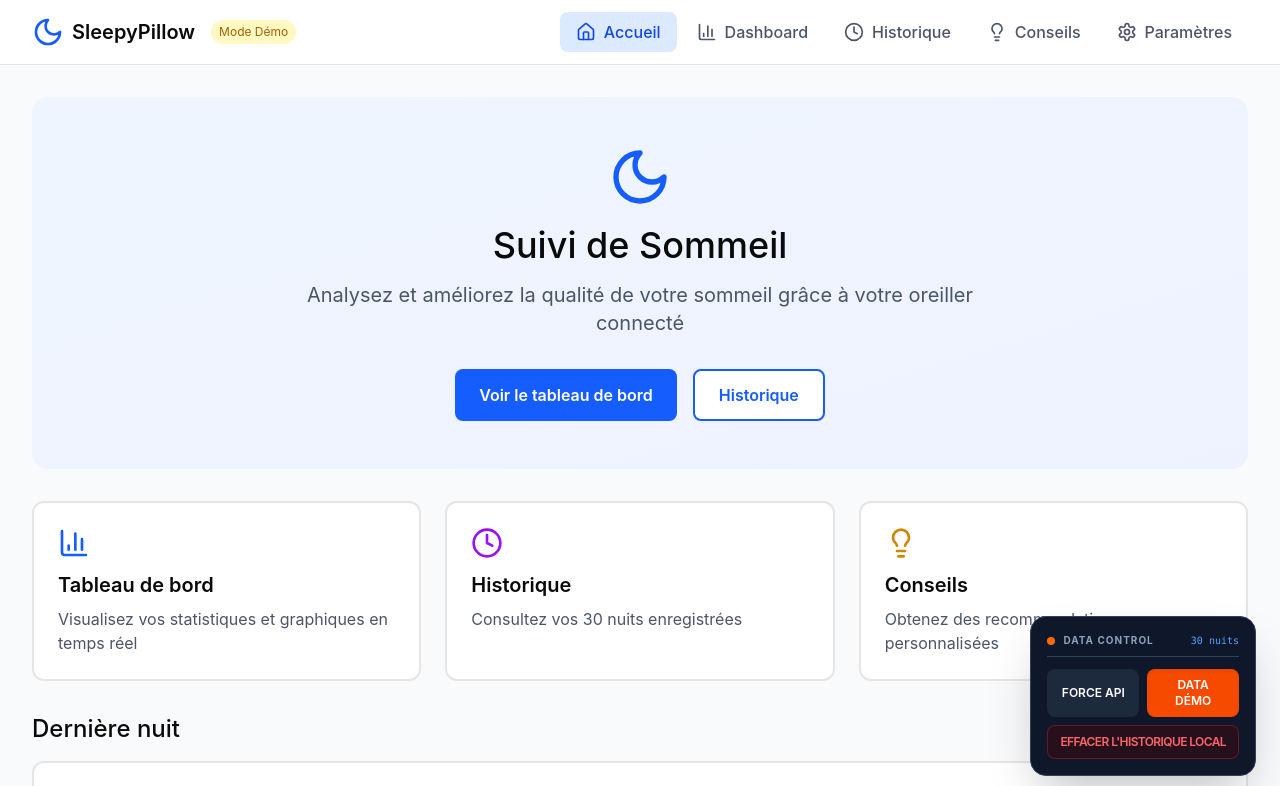
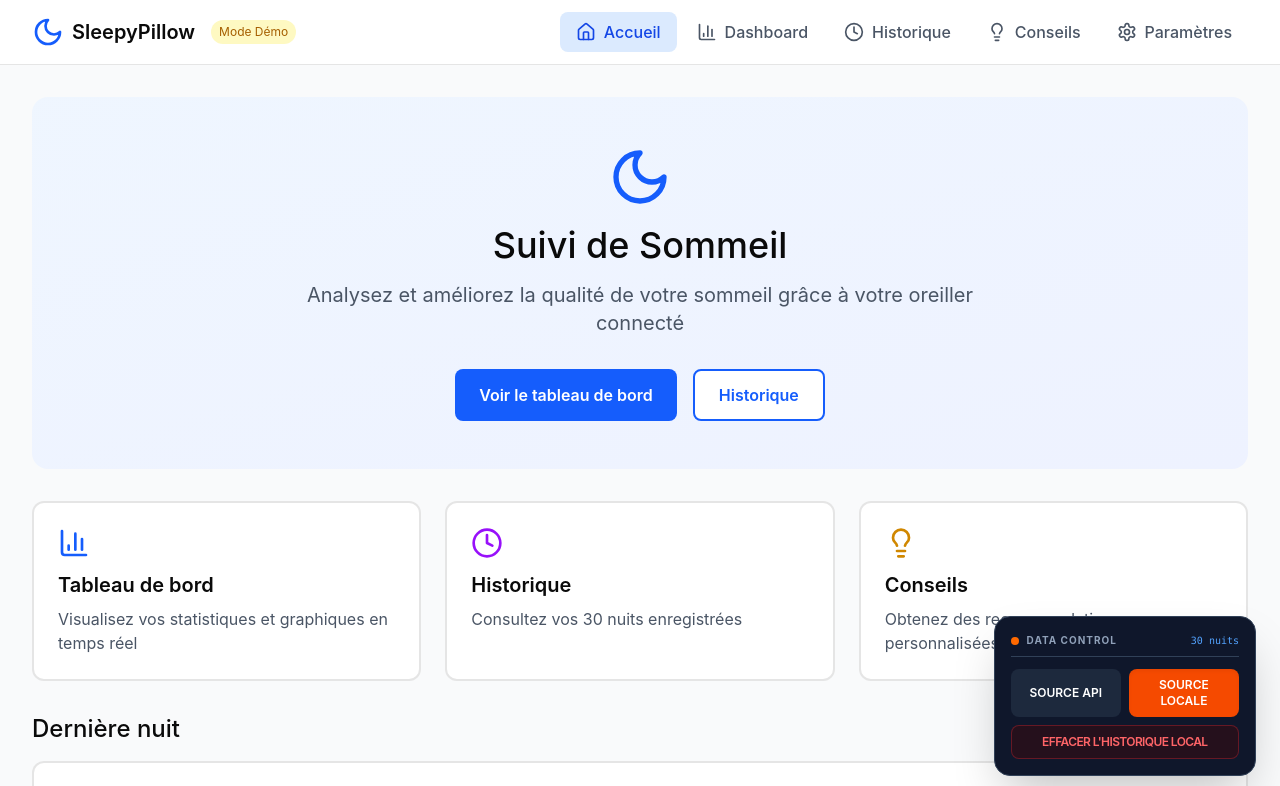
Before and after one commit to jmahot/Projet_M2_SleepyPillow_FigmaApp, a React (Vite) app: page / in a window 1280 px wide. Shown: the top 786 px of the page. Built offline with nearby package versions, Linux system fonts and the light colour scheme; no server answers.

Commit message:
refresh des datas realtime - load dynamique

```diff
--- a/src/app/App.tsx
+++ b/src/app/App.tsx
@@ -38,17 +38,30 @@ export default function App() {
 
       setSessions(prevSessions => {
         const existingIds = new Set(prevSessions.map(s => s.id));
-        const newUniqueSessions = freshSessions.filter(s => !existingIds.has(s.id));
+        const newUniqueSessions = freshSessions.filter(s => s && s.id && !existingIds.has(s.id));
 
         if (newUniqueSessions.length > 0) {
+          // 1. On prépare la nouvelle liste
+          const updatedSessions = [...newUniqueSessions, ...prevSessions];
+
+          // 2. Sauvegarde physique
+          localStorage.setItem('sleepy_sessions', JSON.stringify(updatedSessions));
+
+          // 3. MISE À JOUR VISUELLE IMMÉDIATE
+          // On prend la toute dernière session reçue
+          const latest = newUniqueSessions[0];
+
+          // Si l'utilisateur regarde la vue "Détail", on met à jour les infos en direct
+          setSelectedSession(current => {
+            if (current && current.id === latest.id) return latest;
+            return current;
+          });
+
+          // 4. Déclenchement de l'animation et du toast
           setIsSyncing(true);
           setTimeout(() => setIsSyncing(false), 2000);
+          toast.success(`Donnée synchronisée : ${latest.date}`);
 
-          toast.success(`${newUniqueSessions.length} nouvelle nuit synchronisée !`);
-
-          // --- FUSION ET SAUVEGARDE ---
-          const updatedSessions = [...newUniqueSessions, ...prevSessions];
-          localStorage.setItem('sleepy_sessions', JSON.stringify(updatedSessions));
           return updatedSessions;
         }
         return prevSessions;
@@ -491,13 +504,13 @@ export default function App() {
               onClick={() => { setDataSource('api'); loadData('api'); }}
               className={`flex-1 px-3 py-2 text-xs font-semibold rounded-lg transition-all ${!useMockData && dataSource === 'api' ? 'bg-blue-600 shadow-inner' : 'bg-slate-800 hover:bg-slate-700'}`}
             >
-              FORCE API
+              SOURCE API
             </button>
             <button
               onClick={() => { setDataSource('mock'); loadData('mock'); }}
               className={`flex-1 px-3 py-2 text-xs font-semibold rounded-lg transition-all ${useMockData ? 'bg-orange-600 shadow-inner' : 'bg-slate-800 hover:bg-slate-700'}`}
             >
-              DATA DÉMO
+              SOURCE LOCALE
             </button>
           </div>
 
```
